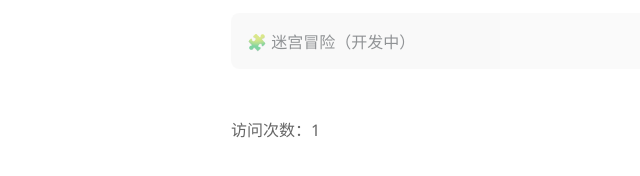
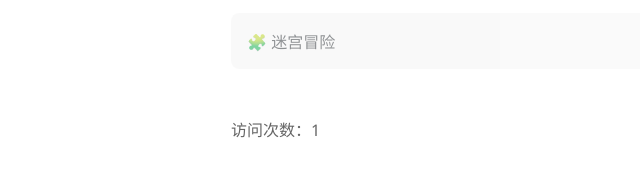
Before and after one commit to YangJiaJiang10086/fkty, a plain HTML site: page index.html in a window 1280 px wide. Shown: the part 180-356 px from the top of the page, 9-649 px from the left. Drawn offline with Linux system fonts and the light colour scheme.

Commit message:
Update index.html

```diff
--- a/index.html
+++ b/index.html
@@ -45,7 +45,7 @@
         <!-- 预留其他游戏入口 -->
         <li>
             <a href="games/maze/" class="game-link" style="opacity:0.5">
-                🧩 迷宫冒险（开发中）
+                🧩 迷宫冒险
             </a>
         </li>
     </ul>
```
